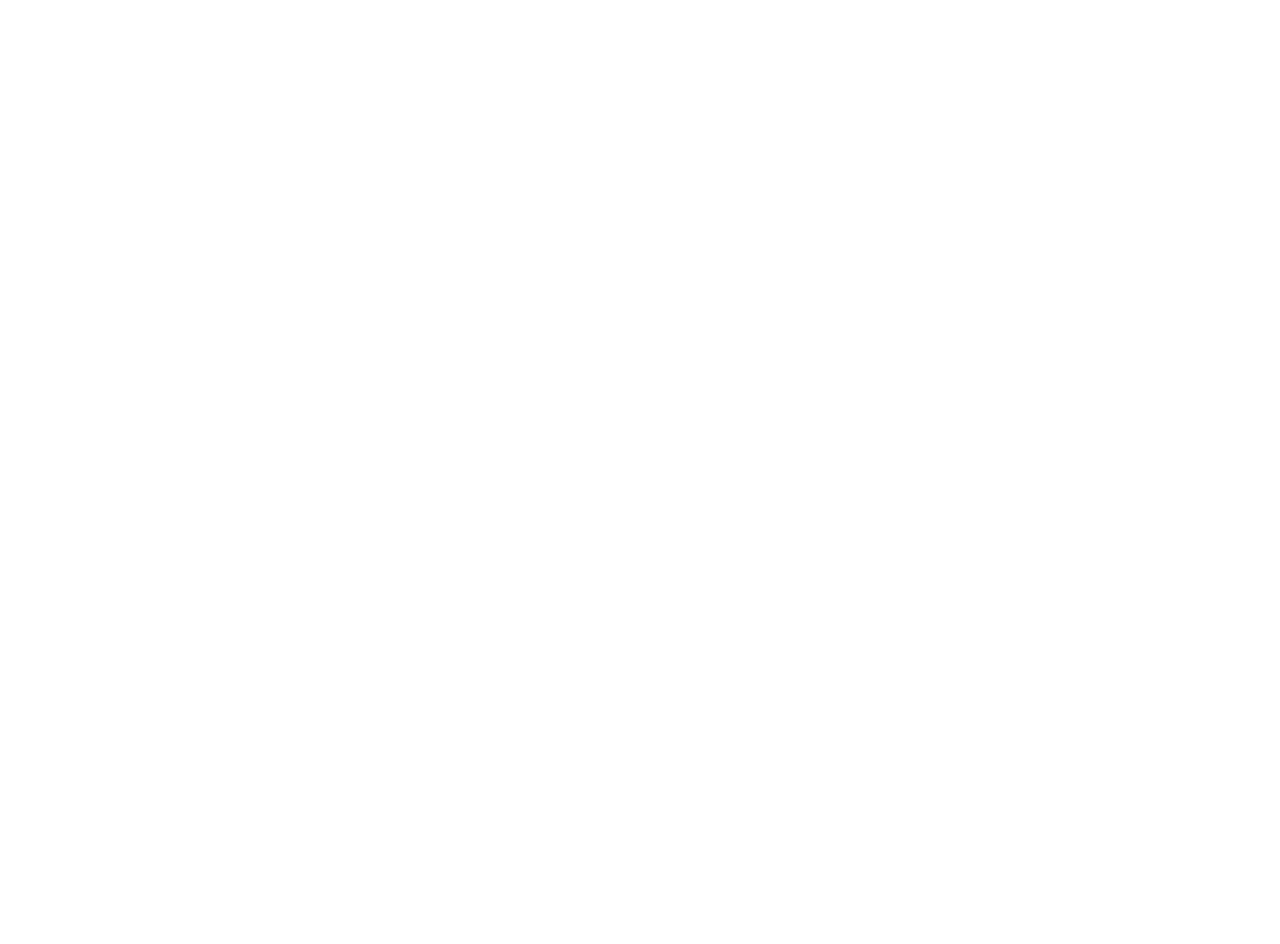
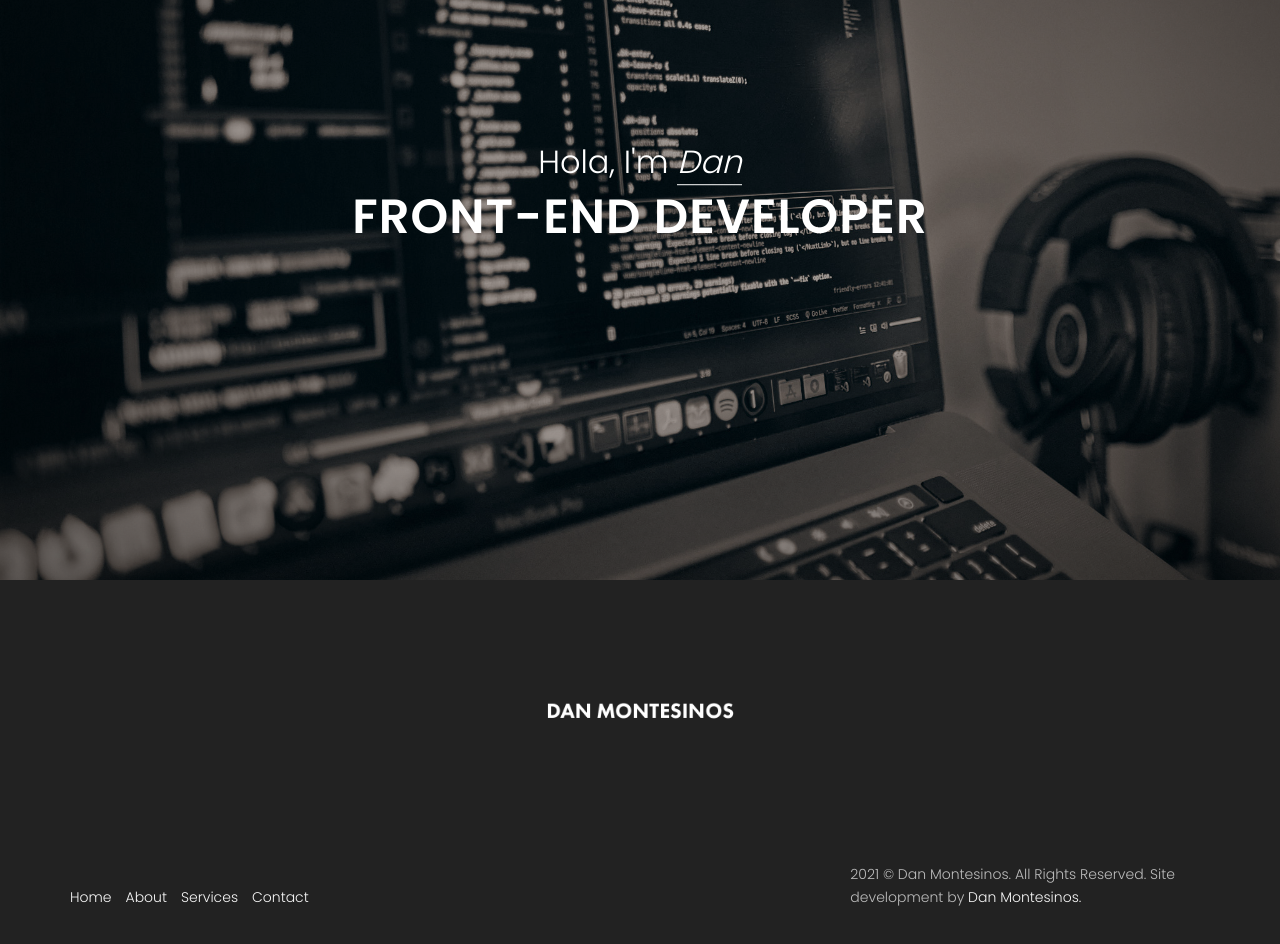
Before and after one commit to dmontesi/DM_Site, a Nuxt app: page /work in a window 1280 px wide. Before the commit this address had no page. Shown: the part 180-1124 px from the top of the page. Before the commit the page ends 800 px from the top, so only its background shows below. Built offline with nearby package versions, Linux system fonts and the light colour scheme.

Commit message:
add main components

```diff
--- /dev/null
+++ b/components/AppCard.vue
@@ -0,0 +1,60 @@
+<template>
+  <div class="cards__wrapper">
+    <div v-for="card in cards" :key="card.title" class="card">
+      <div class="card__img">
+        <picture>
+          <source
+            data-srcset="~/assets/images/WebP/web-small.webp 1x, ~/assets/images/WebP/web.webp 2x"
+            type="image/webp"
+          >
+          <source
+            data-srcset="~/assets/images/web-small.jpg 1x, ~/assets/images/web.jpg 2x"
+            type="image/jpg"
+          >
+          <img
+            data-srcset="~/assets/images/web-small.jpg 1x, ~/assets/images/web.jpg 2x"
+            alt="Logo"
+            src="~/assets/images/web-small.jpg"
+            class="lazyload"
+          >
+        </picture>
+      </div>
+      <div class="card__content">
+        <h3 class="heading-tertiary u-margin-bottom-tiny">
+          {{ card.title }}
+        </h3>
+        <p class="paragraph">
+          {{ card.description }}
+        </p>
+        <a
+          href="https://danmontesinos.myportfolio.com/websites"
+          rel="noreferrer"
+          class="card__cta text-link"
+        >View Samples →</a>
+      </div>
+    </div>
+  </div>
+</template>
+
+<script>
+export default {
+  data () {
+    return {
+      cards: [
+        {
+          title: 'Front End Development',
+          description: 'Offering highly responsive, mobile friendly sites that look up to date with the latest trends.'
+        },
+        {
+          title: 'Graphic Design',
+          description: 'From high end brochures to band album covers. Printing available through third party'
+        }
+      ]
+    }
+  }
+}
+</script>
+
+<style>
+
+</style>
--- /dev/null
+++ b/components/AppFooter.vue
@@ -0,0 +1,63 @@
+<template>
+  <footer class="footer">
+    <div class="row">
+      <div class="footer__logo-box">
+        <img
+          class="footer__logo"
+          src="~/assets/images/logo-white.png"
+          alt="Dan Montesinos Logo"
+        >
+      </div>
+    </div>
+
+    <div class="row footer__items">
+      <div class="col-1-of-2">
+        <div class="footer__navigation">
+          <ul class="footer__list">
+            <li class="footer__item">
+              <a href="index.html" class="footer__link">Home</a>
+            </li>
+            <li class="footer__item">
+              <a href="about.html" class="footer__link">About</a>
+            </li>
+            <li class="footer__item">
+              <a href="services.html" class="footer__link">Services</a>
+            </li>
+            <li class="footer__item">
+              <a href="contact.html" class="footer__link">Contact</a>
+            </li>
+          </ul>
+        </div>
+      </div>
+      <div class="col-1-of-2">
+        <!-- <div class="footer__column social">
+          <a
+            href="https://github.com/dmontesi"
+            target="_blank"
+          ><i class="fab fa-github-alt"></i
+          ></a>
+          <a
+            href="https://www.behance.net/dmontesinos"
+            target="_blank"
+          ><i class="fab fa-behance"></i
+          ></a>
+          <a
+            href="https://www.linkedin.com/in/daniel-montesinos"
+            target="_blank"
+          ><i class="fab fa-linkedin-in"></i
+          ></a> -->
+        </div>
+        <p class="footer__copyright">
+          2021 &copy; Dan Montesinos. All Rights Reserved. Site development by
+          <a
+            href="http://danmontesinos.com/"
+            target="_blank"
+            class="footer__link"
+          >Dan Montesinos.</a
+          >
+        </p>
+      </div>
+    </div>
+  </footer>
+
+</template>
--- /dev/null
+++ b/components/AppHeader.vue
@@ -0,0 +1,38 @@
+<template>
+  <header
+    class="header"
+    :class="{
+      'index' : (page === 'index'),
+      '-small' : (page === 'websites' || page === 'graphics' || page === 'contact'),
+    }"
+  >
+    <transition-group name="bk" tag="div" class="bk-img">
+      <div v-if="page === 'index'" key="img1" class="header-img1" />
+      <div v-else-if="page === 'websites'" key="img2" class="header-img2" />
+      <div v-else-if="page === 'graphics'" key="img2" class="header-img3" />
+      <div v-else key="img3" class="header-img2" />
+    </transition-group>
+
+    <div class="header__text-box">
+      <h1 class="heading-primary">
+        <span class="heading-primary--sub">Hola, I'm <span>Dan</span></span>
+        <span class="heading-primary--main u-margin-bottom-med u-padding-x">Front-End Developer</span>
+      </h1>
+      <div v-if="page === 'index'">
+        <NuxtLink to="/work" class="btn btn--light">
+          View Portfolio
+        </NuxtLink>
+      </div>
+    </div>
+  </header>
+</template>
+
+<script>
+import { mapState } from 'vuex'
+
+export default {
+  computed: {
+    ...mapState(['page'])
+  }
+}
+</script>
--- /dev/null
+++ b/components/AppNavigation.vue
@@ -0,0 +1,79 @@
+<template>
+  <div id="navbar" class="navigation">
+    <picture id="navbar_logo" class="navigation__logo-box">
+      <source
+        srcset="~/assets/images/logo.png 1x, ~/assets/images/logo.png 2x"
+        media="(max-width: 75em)"
+        class="navigation__logo"
+      >
+      <img
+        srcset="~/assets/images/logo.png 1x, ~/assets/images/logo.png 2x"
+        alt="Logo"
+        src="~/assets/images/logo.png"
+        class="navigation__logo"
+      >
+    </picture>
+
+    <div class="navigation__toggle-box">
+      <input id="nav-toggle" type="checkbox" class="navigation__checkbox">
+      <label for="nav-toggle" class="navigation__button">
+        <span class="navigation__icon">&nbsp;</span>
+      </label>
+
+      <div class="navigation__background">
+&nbsp;
+      </div>
+
+      <nav class="navigation__nav-toggle">
+        <ul class="navigation__toggle-list">
+          <NuxtLink to="/">
+            <li class="navigation__toggle-item">
+              Home
+            </li>
+          </NuxtLink>
+          <NuxtLink to="/work">
+            <li class="navigation__toggle-item">
+              Work
+            </li>
+          </NuxtLink>
+          <NuxtLink to="/contact">
+            <li class="navigation__toggle-item">
+              Contact
+            </li>
+          </NuxtLink>
+        </ul>
+      </nav>
+    </div>
+
+    <nav class="navigation__nav">
+      <ul class="navigation__nav-primary u-center-text">
+        <NuxtLink exact to="/">
+          <li class="navigation__item">
+            Home
+          </li>
+        </NuxtLink>
+        <NuxtLink to="/websites">
+          <li class="navigation__item">
+            Websites
+          </li>
+        </NuxtLink>
+        <NuxtLink to="/graphics">
+          <li class="navigation__item">
+            Graphics
+          </li>
+        </NuxtLink>
+        <NuxtLink to="/contact">
+          <li class="navigation__item">
+            Contact
+          </li>
+        </NuxtLink>
+      </ul>
+    </nav>
+  </div>
+</template>
+
+<script>
+export default {
+
+}
+</script>
```
Also changed, not shown: 1 other file (tests, documents, lock files or other folders).
